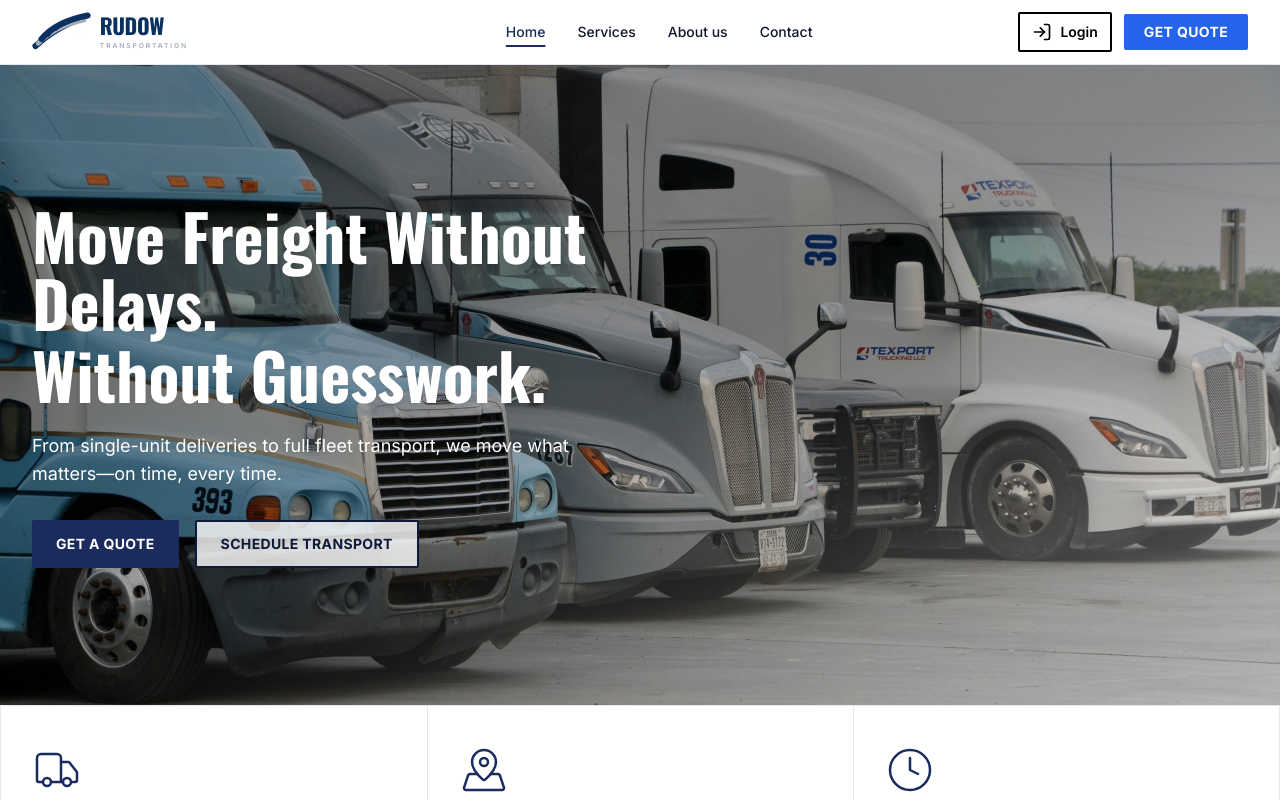
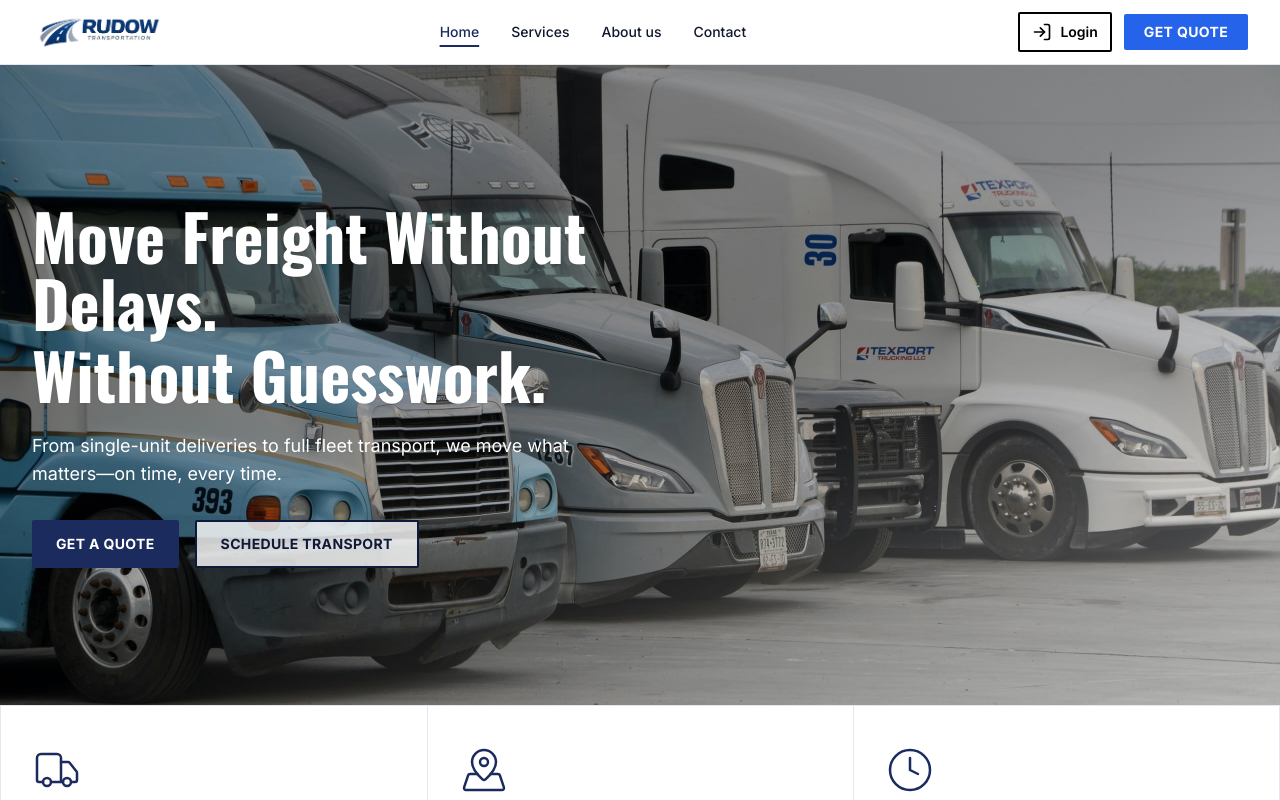
Before and after one commit to spidersw3b/rudow-transport, a Next.js app: page / in a window 1280 px wide. Shown: the top 800 px of the page. Built offline with nearby package versions, Linux system fonts and the light colour scheme; no server answers.

Commit message:
Use uploaded PNG for RudowTransportLogo with SVG fallback.
Co-authored-by: Cursor <cursoragent@cursor.com>

```diff
--- a/components/layout/RudowTransportLogo.tsx
+++ b/components/layout/RudowTransportLogo.tsx
@@ -1,6 +1,10 @@
+"use client";
+
+import Image from "next/image";
+import { useState } from "react";
+
 /**
- * Rudow Transportation — vector lockup (transparent SVG).
- * Navy #0a3061, silver #a3abb8, white motion accent. Matches supplied brand artwork.
+ * Raster brand lockup in `public/images/`. SVG below is fallback if the file is missing.
  */
 export const RUDOW_TRANSPORT_LOGO = "/images/rudow-transportation-logo.png";
 
@@ -8,12 +12,20 @@ const NAVY = "#0a3061";
 const SILVER = "#a3abb8";
 const SWOOSH = "#f8fafc";
 
+const LOGO_NATURAL_W = 1124;
+const LOGO_NATURAL_H = 332;
+
+const logoImgClass =
+  "block h-9 w-auto max-w-[230px] shrink-0 object-contain object-left md:h-10 md:max-w-[280px]";
+
 type RudowTransportLogoProps = {
   className?: string;
   compact?: boolean;
+  /** Set true in header for faster LCP (optional). */
+  priority?: boolean;
 };
 
-export function RudowTransportLogo({ className = "", compact = false }: RudowTransportLogoProps) {
+function RudowTransportLogoSvg({ className = "", compact = false }: RudowTransportLogoProps) {
   const vbW = compact ? 288 : 308;
   const vbH = compact ? 40 : 46;
   const rudowSize = compact ? 21 : 25;
@@ -26,14 +38,13 @@ export function RudowTransportLogo({ className = "", compact = false }: RudowTra
   return (
     <svg
       viewBox={`0 0 ${vbW} ${vbH}`}
-      className={`block h-9 w-auto max-w-[230px] shrink-0 md:h-10 md:max-w-[280px] ${className}`.trim()}
+      className={`${logoImgClass} ${className}`.trim()}
       xmlns="http://www.w3.org/2000/svg"
       role="img"
       aria-label="Rudow Transportation"
     >
       <title>Rudow Transportation</title>
 
-      {/* Road mark — bottom navy rail */}
       <path
         d="M 4 39 C 14 30, 28 18, 58 7"
         stroke={NAVY}
@@ -41,7 +52,6 @@ export function RudowTransportLogo({ className = "", compact = false }: RudowTra
         strokeLinecap="round"
         fill="none"
       />
-      {/* Center lane (silver) */}
       <path
         d="M 7 36 C 17 26, 32 15, 60 9"
         stroke={SILVER}
@@ -49,7 +59,6 @@ export function RudowTransportLogo({ className = "", compact = false }: RudowTra
         strokeLinecap="round"
         fill="none"
       />
-      {/* Lane markers — navy rectangles */}
       <rect
         x="17"
         y="25"
@@ -77,7 +86,6 @@ export function RudowTransportLogo({ className = "", compact = false }: RudowTra
         fill={NAVY}
         transform="rotate(-42 37.5 13.4)"
       />
-      {/* Top navy rail */}
       <path
         d="M 11 31 C 22 18, 38 9, 64 4"
         stroke={NAVY}
@@ -85,7 +93,6 @@ export function RudowTransportLogo({ className = "", compact = false }: RudowTra
         strokeLinecap="round"
         fill="none"
       />
-      {/* Light swoosh — motion accent, lower-right of mark */}
       <path
         d="M 42 41 Q 54 26 64 14 L 60 16 Q 50 32 42 41 Z"
         fill={SWOOSH}
@@ -117,3 +124,28 @@ export function RudowTransportLogo({ className = "", compact = false }: RudowTra
     </svg>
   );
 }
+
+export function RudowTransportLogo({
+  className = "",
+  compact = false,
+  priority = false,
+}: RudowTransportLogoProps) {
+  const [rasterFailed, setRasterFailed] = useState(false);
+
+  if (rasterFailed) {
+    return <RudowTransportLogoSvg className={className} compact={compact} />;
+  }
+
+  return (
+    <Image
+      src={RUDOW_TRANSPORT_LOGO}
+      alt="Rudow Transportation"
+      width={LOGO_NATURAL_W}
+      height={LOGO_NATURAL_H}
+      priority={priority}
+      sizes="(min-width: 768px) 280px, 230px"
+      className={`${logoImgClass} ${className}`.trim()}
+      onError={() => setRasterFailed(true)}
+    />
+  );
+}
--- a/components/layout/SiteNav.tsx
+++ b/components/layout/SiteNav.tsx
@@ -23,7 +23,7 @@ export function SiteNav() {
           href="/"
           className="block shrink-0 focus:outline-none focus-visible:ring-2 focus-visible:ring-rt-navy focus-visible:ring-offset-2"
         >
-          <RudowTransportLogo />
+          <RudowTransportLogo priority />
         </Link>
 
         <nav className="hidden flex-1 justify-center gap-8 lg:flex">
```
